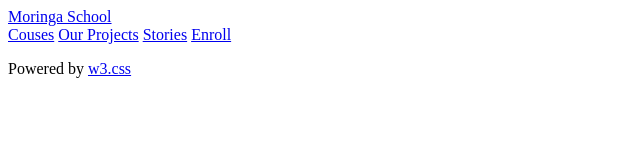
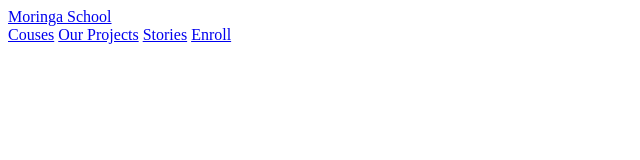
Before and after one commit to eliudkw/moringa_school_landing_page, a plain HTML site: page index.html in a window 1280 px wide. Shown: the whole page, without its empty margins (0-640 px from the left). Drawn offline with Linux system fonts and the light colour scheme.

```diff
--- a/index.html
+++ b/index.html
@@ -18,9 +18,7 @@
     </div>
 </div>
 
-<!-- Footer -->
-<footer class="w3-center w3-light-grey w3-padding-32">
-    <p>Powered by <a href="https://www.w3schools.com/w3css/default.asp" title="" target="_blank" class="w3-hover-text-green">w3.css</a></p>
-</footer>
+
+
 </body>
 </html>
```
Also changed, not shown: 1 other file.
